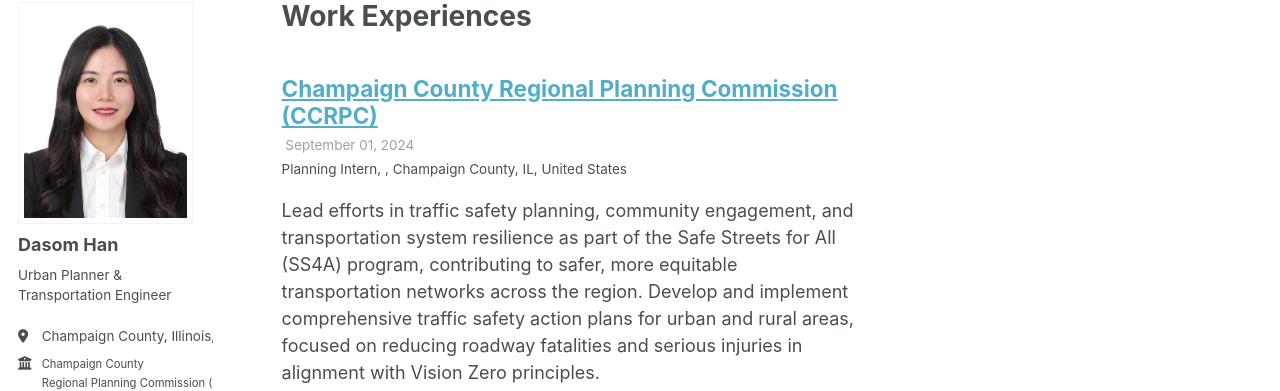
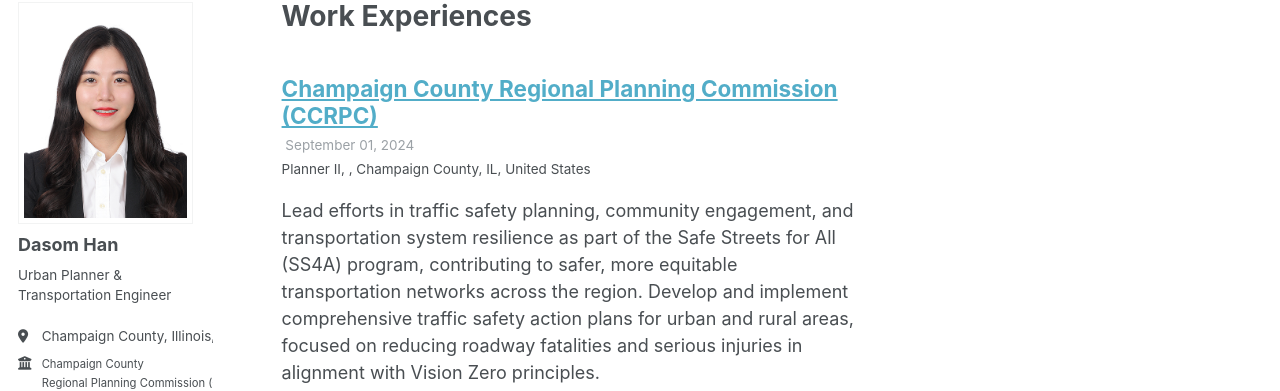
Before and after one commit to dasomh/dasomh.github.io, a Jekyll site: the page built from _pages/talks.html, in a window 1280 px wide and 900 px high. Shown: the part 104-495 px from the top of the window. Built offline with Jekyll 4.4.1, drawn with Linux system fonts in a browser that asks for light colours; some web fonts are replaced.

Commit message:
Update 2014-03-01-talk-3.md

```diff
--- a/_talks/2014-03-01-talk-3.md
+++ b/_talks/2014-03-01-talk-3.md
@@ -1,7 +1,7 @@
 ---
 title: "Champaign County Regional Planning Commission (CCRPC)"
 collection: talks
-type: "Planning Intern"
+type: "Planner II"
 permalink: /talks/2024-09-01-urban-planner-ii
 venue: ""
 date: Sep, 01, 2024 - Present
```
